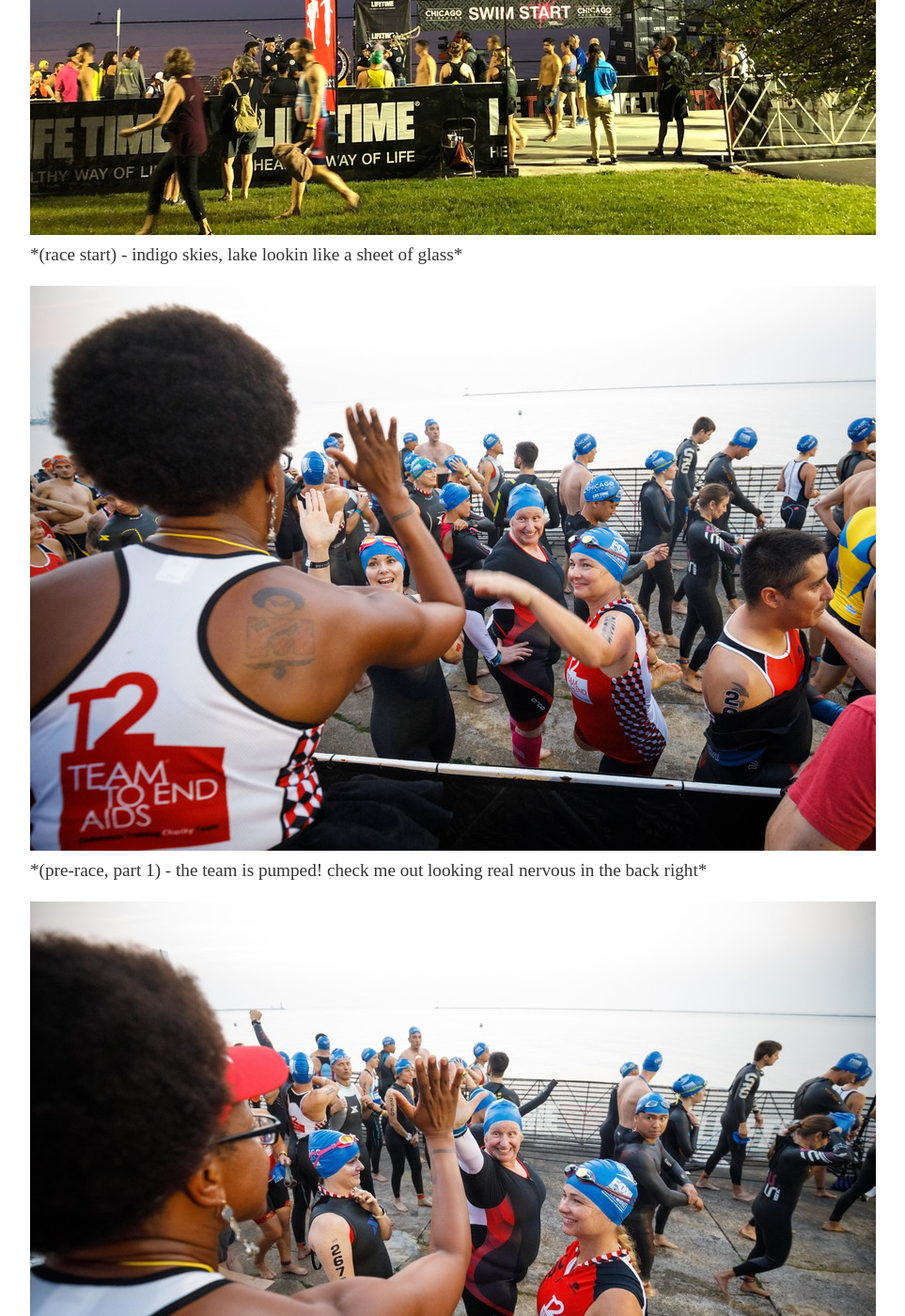
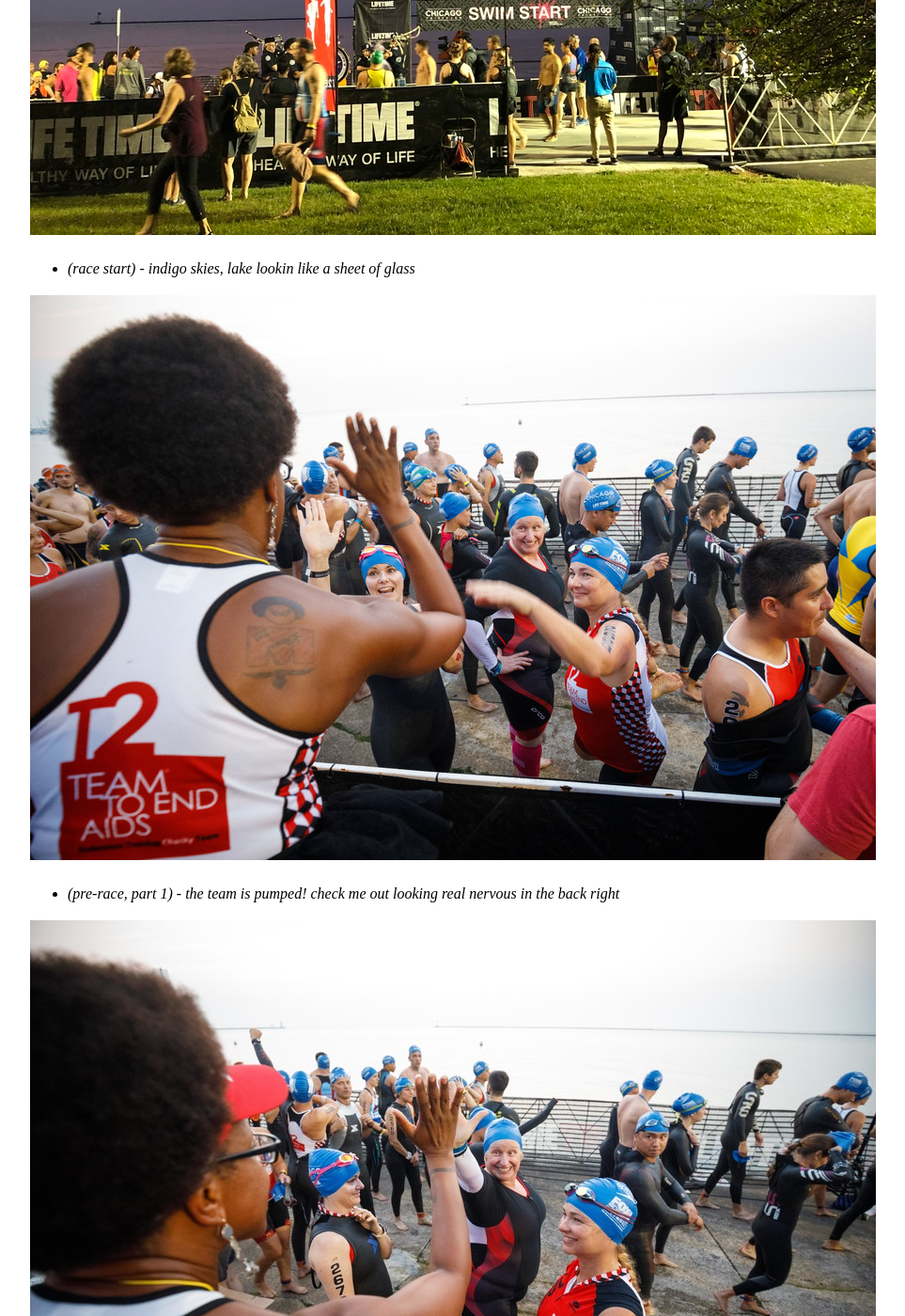
Before and after one commit to EricLWang/EricLWang.github.io, a Jekyll site: the page built from _posts/2018-09-13-12.-Chicago-Triathlon:-Visual-Guide.md, in a window 1280 px wide and 1400 px high, scrolled down 694 px. Shown: the whole window at 94% size, without its empty margins (160-1123 px from the left). Built offline with Jekyll 4.4.1, drawn with Linux system fonts in a browser that asks for light colours; our own code applies the rules of GitHub Pages for plain Markdown files; some of the changed text lies outside the part shown.

Commit message:
changed to bullets for formatting

```diff
--- a/_posts/2018-09-13-12.-Chicago-Triathlon:-Visual-Guide.md
+++ b/_posts/2018-09-13-12.-Chicago-Triathlon:-Visual-Guide.md
@@ -1,59 +1,59 @@
 here's some tidbits from the race to fill in the blanks that I couldn't fill with words:
 
 ![start](/assets/start.jpg)
-\*(race start) - indigo skies, lake lookin like a sheet of glass*
+- *(race start) - indigo skies, lake lookin like a sheet of glass*
 
 
 ![pre-race-1](/assets/pre1.jpg)
-\*(pre-race, part 1) - the team is pumped! check me out looking real nervous in the back right*
+- *(pre-race, part 1) - the team is pumped! check me out looking real nervous in the back right*
 
 
 ![pre-race-2](/assets/pre2.jpg)
-\*(pre-race, part 2) - maybe even more nervous now*
+- *(pre-race, part 2) - maybe even more nervous now*
 
 
 ![swim1](/assets/swim1.jpg)
-\*(post-swim, part 1) - thank god that's over*
+- *(post-swim, part 1) - thank god that's over*
 
 
 ![swim2](/assets/swim2.jpg)
-\*(post-swim, part 2) - gotta enjoy this red carpet moment*
+- *(post-swim, part 2) - gotta enjoy this red carpet moment*
 
 
 ![swim3](/assets/swim3.jpg)
-\*(post-swim, part 3) - I'd be lying if I said I wasn't hurting at this point*
+- *(post-swim, part 3) - I'd be lying if I said I wasn't hurting at this point*
 
 
 ![swim4](/assets/swim4.jpg)
-\*(post-swim, part 4) - Yep. Definitely hurting.*
+- *(post-swim, part 4) - Yep. Definitely hurting.*
 
 
 ![bike1](/assets/bike1.jpg)
-\*(bike, part 1) - about as cool as I'll ever look on a bike*
+- *(bike, part 1) - about as cool as I'll ever look on a bike*
 
 
 ![bike2](/assets/bike2.jpg)
-\*(bike, part 2) - expectations vs...*
+- *(bike, part 2) - expectations vs...*
 
 
 ![bike3](/assets/bike3.jpg)
-\*(bike, part 3) - ... reality. goober nation.*
+- *(bike, part 3) - ... reality. goober nation.*
 
 
 ![run1](/assets/run1.JPG)
-\*(run, part 1) - was dying about 10 minutes before this, but had to give it all for the home stretch*
+- *(run, part 1) - was dying about 10 minutes before this, but had to give it all for the home stretch*
 
 
 ![run2](/assets/run2.JPG)
-\*(finale) - sweet, sweet, relief*
+- *(finale) - sweet, sweet, relief*
 
 
 ![finish](/assets/finish.JPG)
-\*(post-race) - can't wait to do it all again*
+- *(post-race) - can't wait to do it all again*
 
 
 ![results](/assets/results.jpg)
-\*(results) - definitely tons I could've done better, but not too shabby for a first go at it.*
+- *(results) - definitely tons I could've done better, but not too shabby for a first go at it.*
 
 
 Again, thanks all for the support! Couldn't have navigated this first adventure without your help. I hope between this and the written play by play I've done my best in making you feel like you were sitting shot gun. Much appreciation.
```
